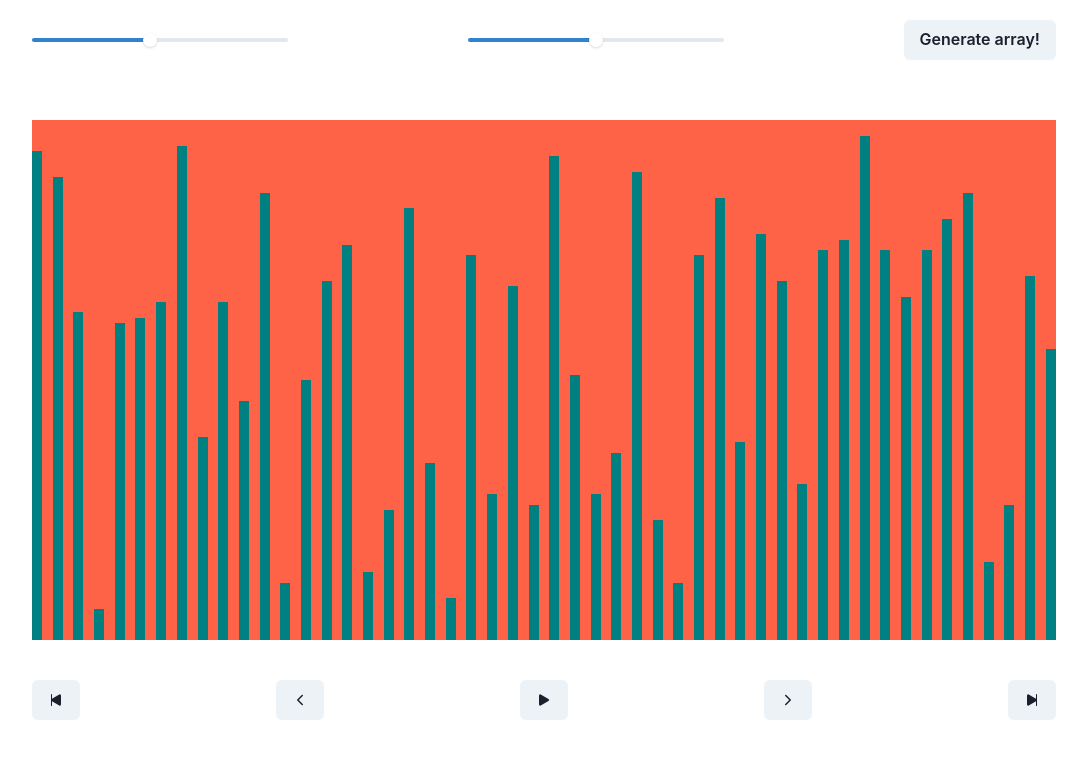
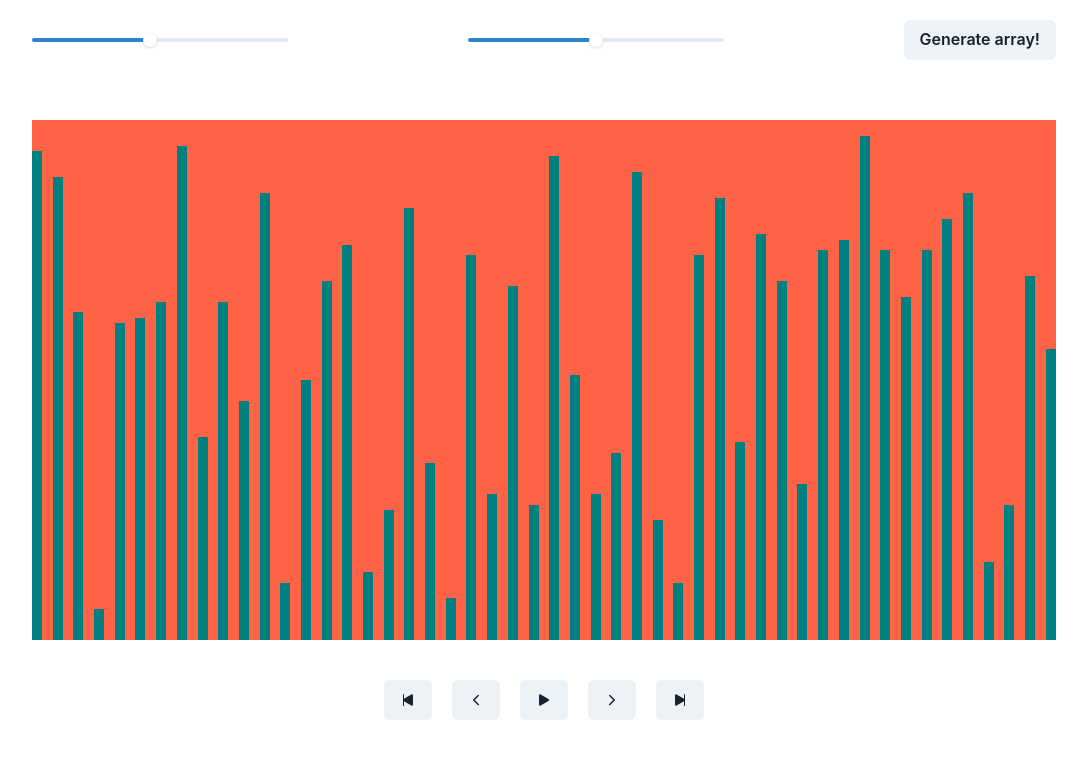
Before and after one commit to glendonintendo/sorting-visualizer, a React (Create React App) app: page / in a window 1280 px wide. Shown: the top 758 px of the page, without its empty margins (96-1183 px from the left). Built offline with nearby package versions, Linux system fonts and the light colour scheme.

Commit message:
change controller container width

```diff
--- a/src/components/Controller.js
+++ b/src/components/Controller.js
@@ -28,7 +28,7 @@ const Controller = ({
   );
 
   return (
-    <Flex justifyContent="space-between" w="80vw" mx="auto">
+    <Flex justifyContent="space-between" w="25vw" mx="auto">
       <Button onClick={goToStart}>
         <IoPlaySkipBack />
       </Button>
```
